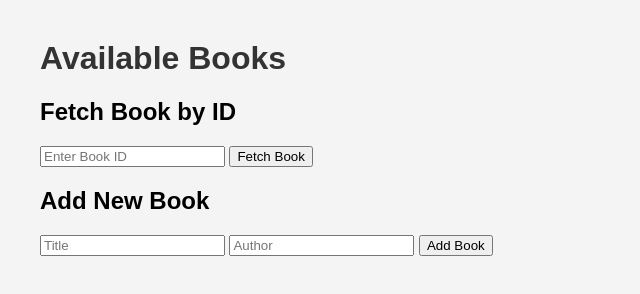
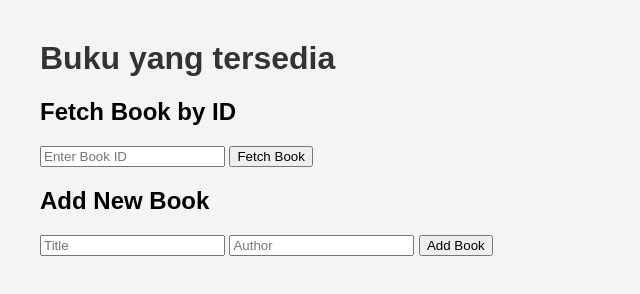
Before and after one commit to orionslg/bookstore-fe, a plain HTML site: page index.html in a window 1280 px wide. Shown: the whole page, without its empty margins (0-640 px from the left). Drawn offline with Linux system fonts and the light colour scheme; no server answers.

Commit message:
Change page title

```diff
--- a/index.html
+++ b/index.html
@@ -7,7 +7,7 @@
     <link rel="stylesheet" href="styles.css">
 </head>
 <body>
-    <h1>Available Books</h1>
+    <h1>Buku yang tersedia</h1>
     <ul id="books-list"></ul>
 
     <h2>Fetch Book by ID</h2>
```
